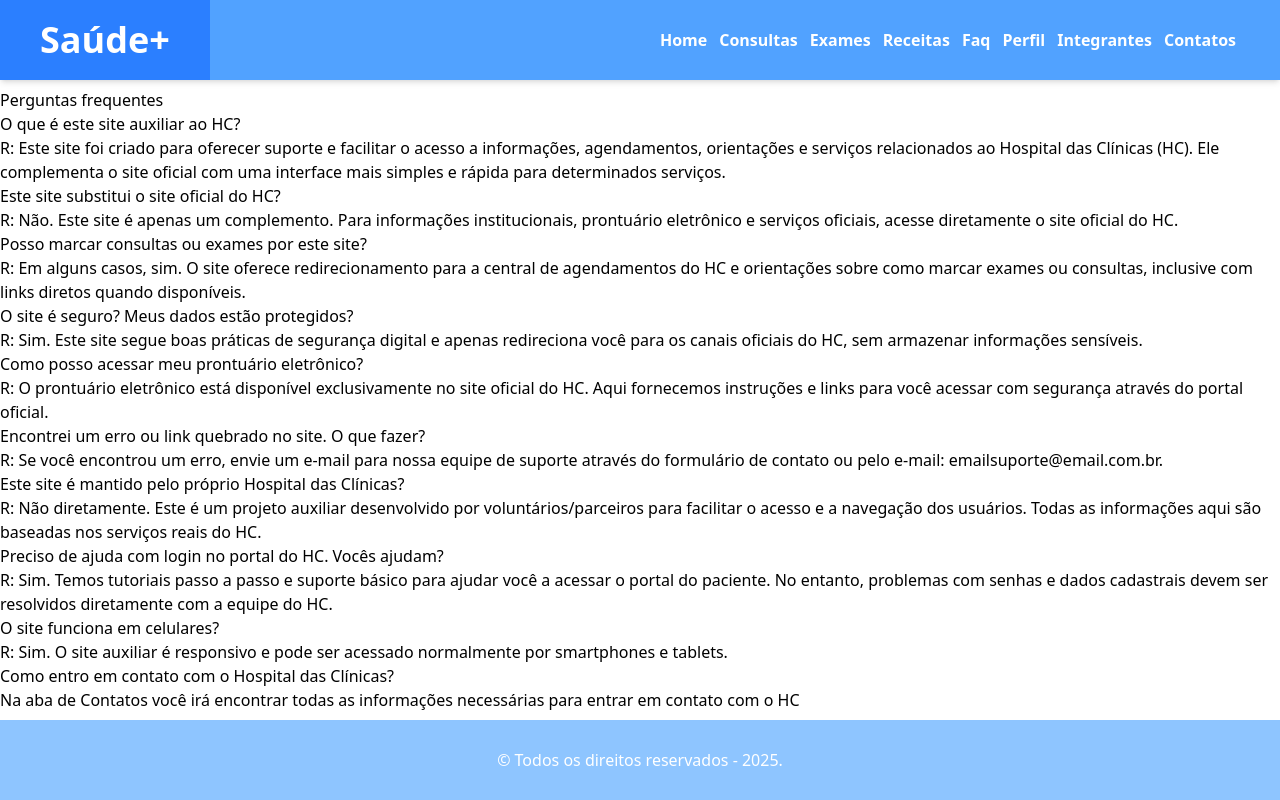
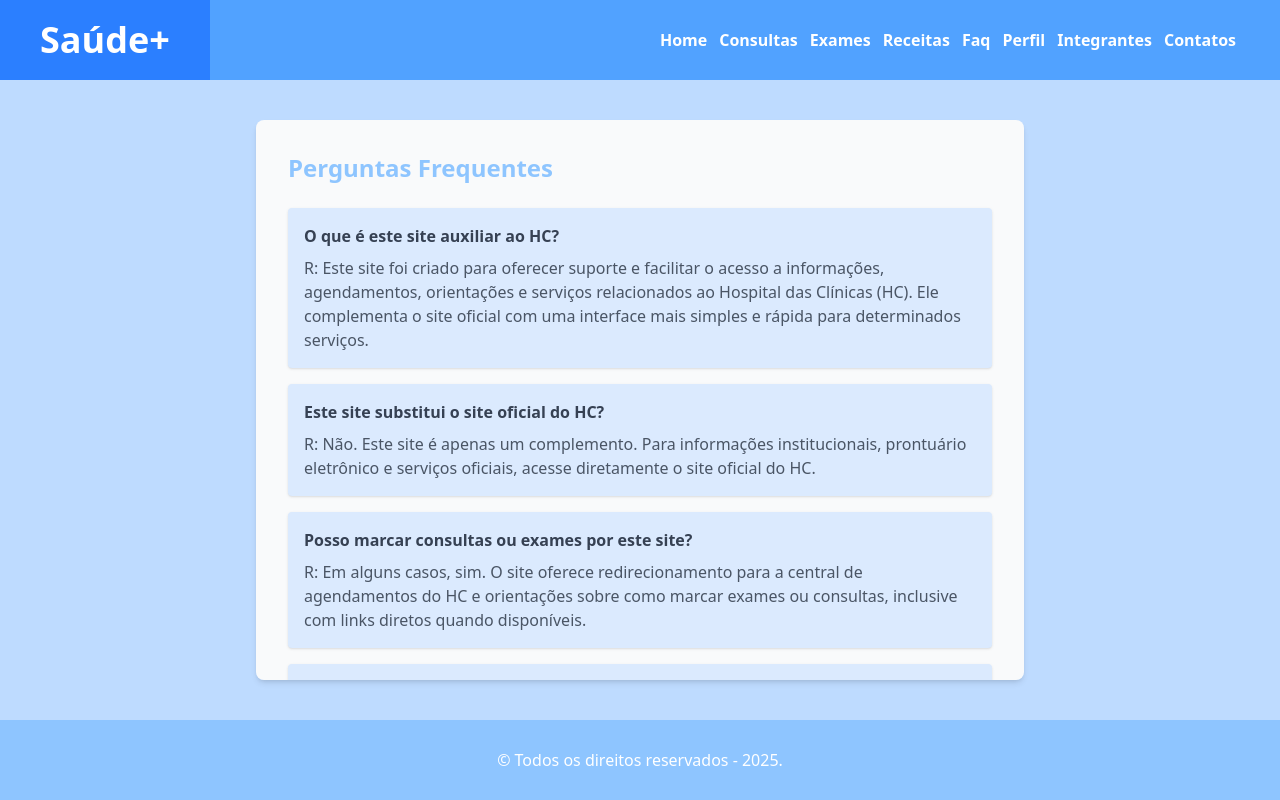
Before and after one commit to Challenge-1TDSPF-RRP/Front-End-Sprint-3, a React (Vite) app in the folder saude-mais/: page /faq in a window 1280 px wide. Built offline with nearby package versions, Linux system fonts and the light colour scheme.

Commit message:
Estilização do faq e refinamento do código, utilizando variavel para usar no return.

```diff
--- a/saude-mais/src/routes/Faq/index.tsx
+++ b/saude-mais/src/routes/Faq/index.tsx
@@ -1,99 +1,74 @@
 export default function Faq() {
+  const faqs = [
+    {
+      question: "O que é este site auxiliar ao HC?",
+      answer:
+        "R: Este site foi criado para oferecer suporte e facilitar o acesso a informações, agendamentos, orientações e serviços relacionados ao Hospital das Clínicas (HC). Ele complementa o site oficial com uma interface mais simples e rápida para determinados serviços.",
+    },
+    {
+      question: "Este site substitui o site oficial do HC?",
+      answer:
+        "R: Não. Este site é apenas um complemento. Para informações institucionais, prontuário eletrônico e serviços oficiais, acesse diretamente o site oficial do HC.",
+    },
+    {
+      question: "Posso marcar consultas ou exames por este site?",
+      answer:
+        "R: Em alguns casos, sim. O site oferece redirecionamento para a central de agendamentos do HC e orientações sobre como marcar exames ou consultas, inclusive com links diretos quando disponíveis.",
+    },
+    {
+      question: "O site é seguro? Meus dados estão protegidos?",
+      answer:
+        "R: Sim. Este site segue boas práticas de segurança digital e apenas redireciona você para os canais oficiais do HC, sem armazenar informações sensíveis.",
+    },
+    {
+      question: "Como posso acessar meu prontuário eletrônico?",
+      answer:
+        "R: O prontuário eletrônico está disponível exclusivamente no site oficial do HC. Aqui fornecemos instruções e links para você acessar com segurança através do portal oficial.",
+    },
+    {
+      question: "Encontrei um erro ou link quebrado no site. O que fazer?",
+      answer:
+        "R: Se você encontrou um erro, envie um e-mail para nossa equipe de suporte através do formulário de contato ou pelo e-mail: emailsuporte@email.com.br.",
+    },
+    {
+      question: "Este site é mantido pelo próprio Hospital das Clínicas?",
+      answer:
+        "R: Não diretamente. Este é um projeto auxiliar desenvolvido por voluntários/parceiros para facilitar o acesso e a navegação dos usuários. Todas as informações aqui são baseadas nos serviços reais do HC.",
+    },
+    {
+      question: "Preciso de ajuda com login no portal do HC. Vocês ajudam?",
+      answer:
+        "R: Sim. Temos tutoriais passo a passo e suporte básico para ajudar você a acessar o portal do paciente. No entanto, problemas com senhas e dados cadastrais devem ser resolvidos diretamente com a equipe do HC.",
+    },
+    {
+      question: "O site funciona em celulares?",
+      answer:
+        "R: Sim. O site auxiliar é responsivo e pode ser acessado normalmente por smartphones e tablets.",
+    },
+    {
+      question: "Como entro em contato com o Hospital das Clínicas?",
+      answer:
+        "R: Na aba de Contatos você irá encontrar todas as informações necessárias para entrar em contato com o HC.",
+    },
+  ];
+
   return (
-    <main>
-      <h2>Perguntas frequentes</h2>
-      <section>
-        <div>
-          <h3>O que é este site auxiliar ao HC?</h3>
-          <p>
-            {" "}
-            R: Este site foi criado para oferecer suporte e facilitar o acesso a
-            informações, agendamentos, orientações e serviços relacionados ao
-            Hospital das Clínicas (HC). Ele complementa o site oficial com uma
-            interface mais simples e rápida para determinados serviços.
-          </p>
-        </div>
+    <main className="bg-blue-200 h-[80vh] w-[100vw] flex justify-center py-10 px-4">
+      <section className="bg-gray-50 p-8 rounded-lg shadow-md w-full max-w-3xl overflow-auto">
+        <h2 className="text-2xl font-bold text-blue-300 mb-6">
+          Perguntas Frequentes
+        </h2>
 
-        <div>
-          <h3>Este site substitui o site oficial do HC?</h3>
-          <p>
-            {" "}
-            R: Não. Este site é apenas um complemento. Para informações
-            institucionais, prontuário eletrônico e serviços oficiais, acesse
-            diretamente o site oficial do HC.
-          </p>
-        </div>
-
-        <div>
-          <h3>Posso marcar consultas ou exames por este site?</h3>
-          <p>
-            R: Em alguns casos, sim. O site oferece redirecionamento para a
-            central de agendamentos do HC e orientações sobre como marcar exames
-            ou consultas, inclusive com links diretos quando disponíveis.
-          </p>
-        </div>
-
-        <div>
-          <h3>O site é seguro? Meus dados estão protegidos?</h3>
-          <p>
-            R: Sim. Este site segue boas práticas de segurança digital e apenas
-            redireciona você para os canais oficiais do HC, sem armazenar
-            informações sensíveis.
-          </p>
-        </div>
-
-        <div>
-          <h3>Como posso acessar meu prontuário eletrônico?</h3>
-          <p>
-            R: O prontuário eletrônico está disponível exclusivamente no site
-            oficial do HC. Aqui fornecemos instruções e links para você acessar
-            com segurança através do portal oficial.
-          </p>
-        </div>
-
-        <div>
-          <h3>Encontrei um erro ou link quebrado no site. O que fazer?</h3>
-          <p>
-            R: Se você encontrou um erro, envie um e-mail para nossa equipe de
-            suporte através do formulário de contato ou pelo e-mail:
-            emailsuporte@email.com.br.
-          </p>
-        </div>
-
-        <div>
-          <h3>Este site é mantido pelo próprio Hospital das Clínicas?</h3>
-          <p>
-            R: Não diretamente. Este é um projeto auxiliar desenvolvido por
-            voluntários/parceiros para facilitar o acesso e a navegação dos
-            usuários. Todas as informações aqui são baseadas nos serviços reais
-            do HC.
-          </p>
-        </div>
-
-        <div>
-          <h3>Preciso de ajuda com login no portal do HC. Vocês ajudam?</h3>
-          <p>
-            R: Sim. Temos tutoriais passo a passo e suporte básico para ajudar
-            você a acessar o portal do paciente. No entanto, problemas com
-            senhas e dados cadastrais devem ser resolvidos diretamente com a
-            equipe do HC.
-          </p>
-        </div>
-
-        <div>
-          <h3>O site funciona em celulares?</h3>
-          <p>
-            R: Sim. O site auxiliar é responsivo e pode ser acessado normalmente
-            por smartphones e tablets.
-          </p>
-        </div>
-
-        <div>
-          <h3>Como entro em contato com o Hospital das Clínicas?</h3>
-          <p>
-            Na aba de Contatos você irá encontrar todas as informações
-            necessárias para entrar em contato com o HC
-          </p>
+        <div className="flex flex-col gap-4">
+          {faqs.map((faq, index) => (
+            <div
+              key={index}
+              className="bg-blue-100 p-4 rounded shadow hover:shadow-md transition"
+            >
+              <h3 className="font-semibold text-gray-700 mb-2">{faq.question}</h3>
+              <p className="text-gray-600">{faq.answer}</p>
+            </div>
+          ))}
         </div>
       </section>
     </main>
```
